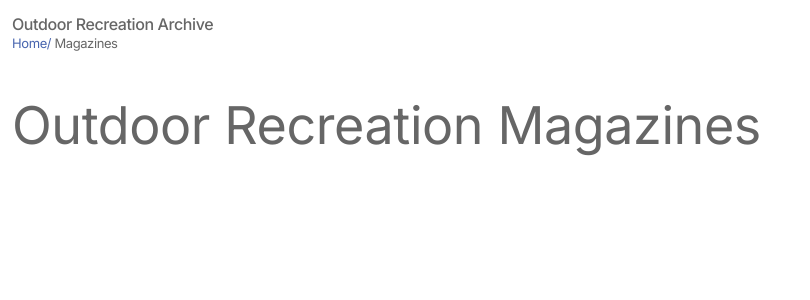
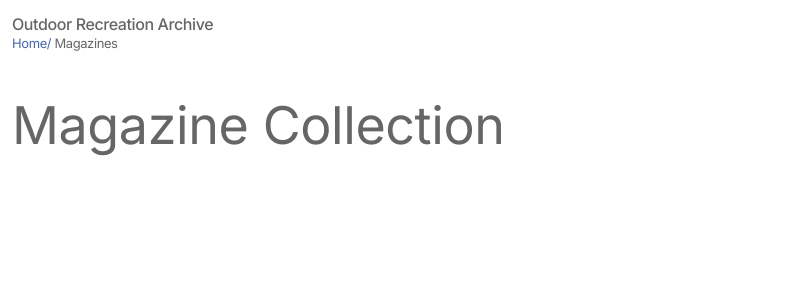
Before and after one commit to gabewolford/outdoor-recreation-archive, a Next.js app: page /magazines in a window 1280 px wide. Shown: the top 300 px of the page, without its empty margins (0-810 px from the left). Built offline with nearby package versions, Linux system fonts and the light colour scheme.

Commit message:
copy update

```diff
--- a/src/app/magazines/layout.js
+++ b/src/app/magazines/layout.js
@@ -5,7 +5,7 @@ export default function Layout({ children }) {
   return (
     <main className="p-3 text-gray-main">
       <TheHeader />
-      <BreadcrumbsWithTitle title="Outdoor Recreation Magazines" />
+      <BreadcrumbsWithTitle title="Magazine Collection" />
       {children}
     </main>
   );
--- a/src/app/manuscripts/layout.js
+++ b/src/app/manuscripts/layout.js
@@ -5,7 +5,7 @@ export default function Layout({ children }) {
   return (
     <main className="p-3 text-gray-main">
       <TheHeader />
-      <BreadcrumbsWithTitle title="Manuscript Collections" />
+      <BreadcrumbsWithTitle title="Manuscript Collection" />
       {children}
     </main>
   );
```
